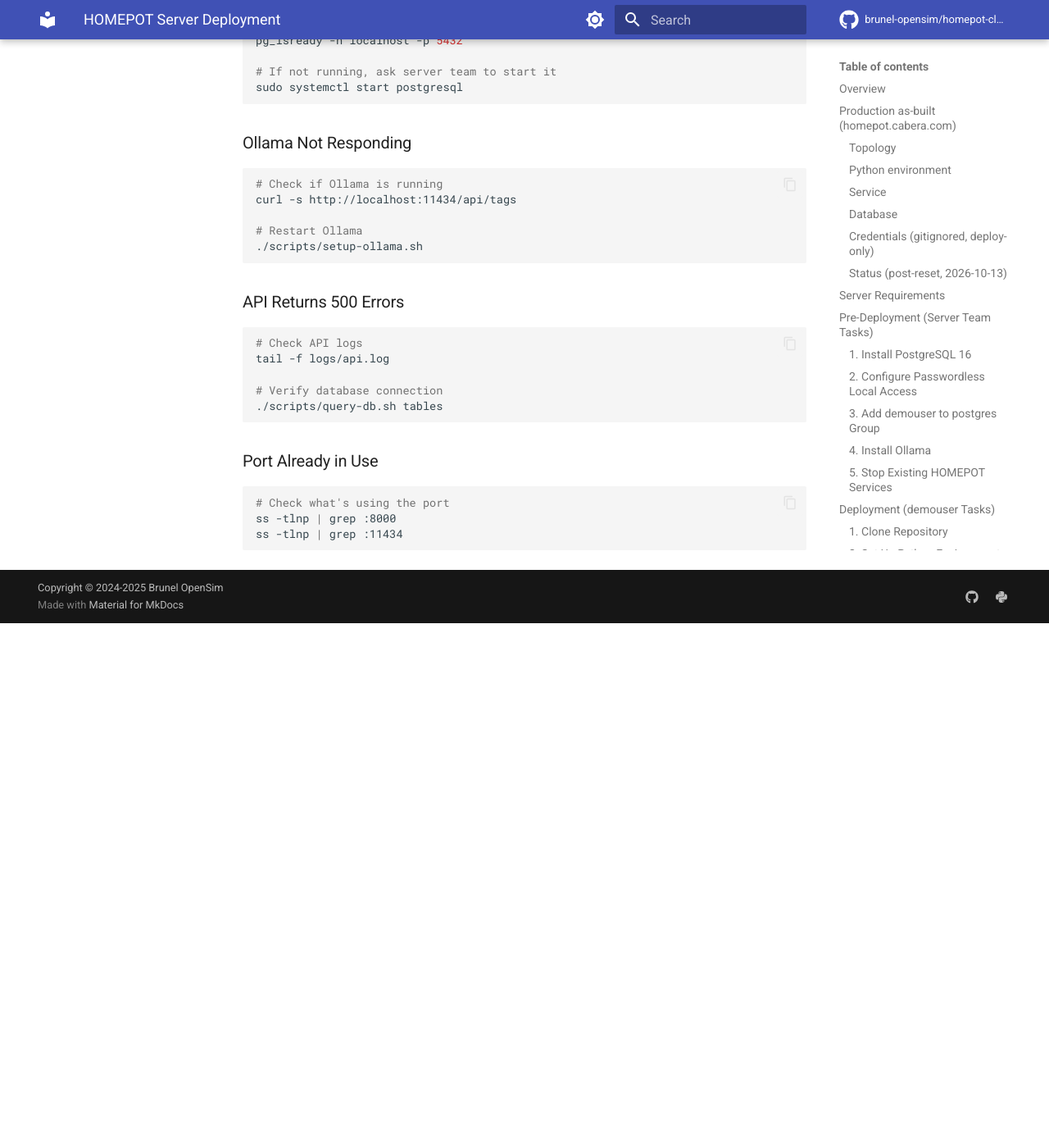
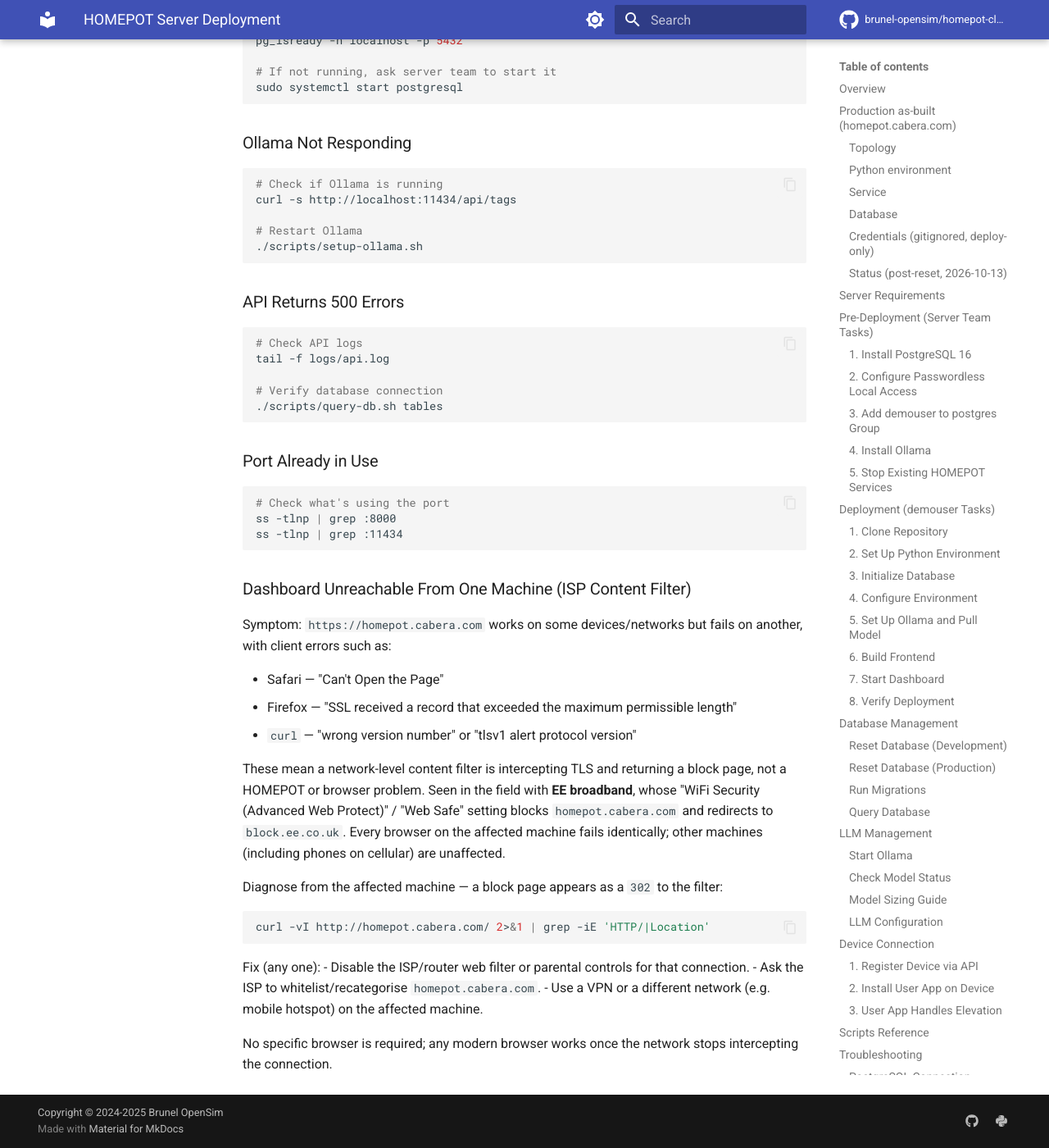
Before and after one commit to brunel-opensim/homepot-client, an MkDocs documentation site: the page built from docs/server-deployment.md, in a window 1280 px wide and 1400 px high, scrolled down 9615 px. Shown: the whole window at 82% size. Built offline with MkDocs 1.6.1 and Material for MkDocs 9.7.7, drawn with Linux system fonts in a browser that asks for light colours; comment, search, counter and statistics services are not loaded; the version menu is left out; before the commit the page ends 10375 px from its top, so only the background shows below that.

Commit message:
docs: troubleshooting for ISP content filters blocking the dashboard

````diff
--- a/docs/server-deployment.md
+++ b/docs/server-deployment.md
@@ -458,3 +458,33 @@ tail -f logs/api.log
 ss -tlnp | grep :8000
 ss -tlnp | grep :11434
 ```
+
+### Dashboard Unreachable From One Machine (ISP Content Filter)
+
+Symptom: `https://homepot.cabera.com` works on some devices/networks but fails on
+another, with client errors such as:
+
+- Safari — "Can't Open the Page"
+- Firefox — "SSL received a record that exceeded the maximum permissible length"
+- `curl` — "wrong version number" or "tlsv1 alert protocol version"
+
+These mean a network-level content filter is intercepting TLS and returning a block
+page, not a HOMEPOT or browser problem. Seen in the field with **EE broadband**,
+whose "WiFi Security (Advanced Web Protect)" / "Web Safe" setting blocks
+`homepot.cabera.com` and redirects to `block.ee.co.uk`. Every browser on the
+affected machine fails identically; other machines (including phones on cellular)
+are unaffected.
+
+Diagnose from the affected machine — a block page appears as a `302` to the filter:
+
+```bash
+curl -vI http://homepot.cabera.com/ 2>&1 | grep -iE 'HTTP/|Location'
+```
+
+Fix (any one):
+- Disable the ISP/router web filter or parental controls for that connection.
+- Ask the ISP to whitelist/recategorise `homepot.cabera.com`.
+- Use a VPN or a different network (e.g. mobile hotspot) on the affected machine.
+
+No specific browser is required; any modern browser works once the network stops
+intercepting the connection.
````
Also changed, not shown: docs/accessing-dashboard.md (+13 -0 lines).
